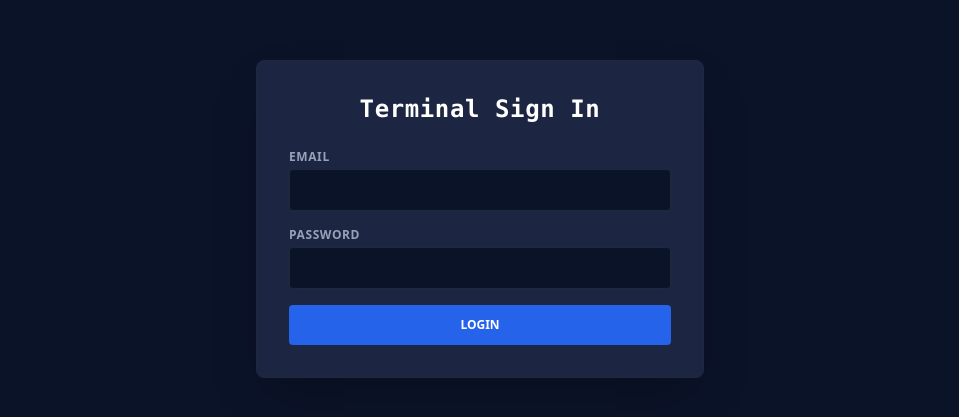
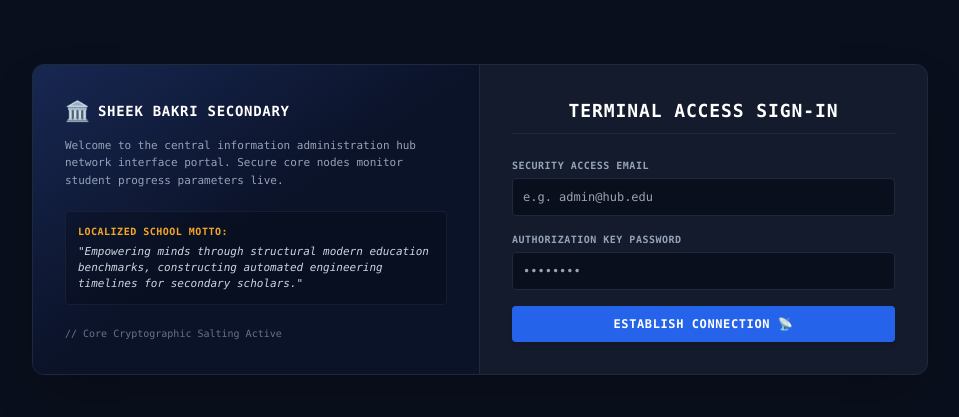
Before and after one commit to shekbakri98-cell/smart-school-system-portal, a Next.js app: page /login in a window 1280 px wide. Shown: the part 181-598 px from the top of the page, without its empty margins (160-1119 px from the left). Built offline with nearby package versions, Linux system fonts and the light colour scheme.

Commit message:
Update page.js

```diff
--- a/src/app/login/page.js
+++ b/src/app/login/page.js
@@ -22,11 +22,10 @@ export default function LoginPage() {
       });
 
       const data = await response.json();
+      if (!response.ok) throw new Error(data.error || "Authentication execution rejected.");
 
-      if (!response.ok) {
-        throw new Error(data.error || "Authentication execution rejected.");
-      }
-
+      localStorage.setItem('token', data.token);
+      localStorage.setItem('userRole', data.role);
       localStorage.setItem('username', data.username);
 
       router.push('/');
@@ -39,29 +38,74 @@ export default function LoginPage() {
   }
 
   return (
-    <div className="min-h-screen flex items-center justify-center bg-brandNavy px-4 text-slate-200">
-      <div className="w-full max-w-md bg-surfaceCard border border-slate-800 rounded-lg p-8 shadow-2xl">
-        <h2 className="text-2xl font-mono tracking-wide text-white font-bold text-center mb-6">Terminal Sign In</h2>
+    <div className="min-h-screen flex items-center justify-center bg-[#0a0f1d] px-4 text-slate-200 font-mono">
+      <div className="w-full max-w-4xl grid grid-cols-1 md:grid-cols-2 bg-[#141b2d] border border-slate-800 rounded-xl overflow-hidden shadow-2xl">
+
+        {/* LEFT SIDE: PROUD INSTITUTIONAL SPLASH PANEL */}
+        <div className="p-8 flex flex-col justify-between bg-gradient-to-br from-blue-900/40 via-brandNavy to-brandNavy border-b md:border-b-0 md:border-r border-slate-800 text-xs">
+          <div>
+            <div className="flex items-center gap-2 mb-2">
+              <span className="text-xl">🏛️</span>
+              <span className="text-white font-black tracking-wider uppercase text-sm">Sheek Bakri Secondary</span>
+            </div>
+            <p className="text-slate-400 leading-relaxed text-[11px] pt-1">
+              Welcome to the central information administration hub network interface portal. Secure core nodes monitor student progress parameters live.
+            </p>
+          </div>
+
+          <div className="mt-8 md:mt-0 space-y-1 bg-black/20 p-3 rounded border border-slate-800/60">
+            <p className="text-brandGold font-bold text-[10px] uppercase tracking-wider">Localized School Motto:</p>
+            <p className="text-slate-300 italic text-[11px]">"Empowering minds through structural modern education benchmarks, constructing automated engineering timelines for secondary scholars."</p>
+          </div>
+
+          <div className="text-[10px] text-slate-500 pt-4 md:pt-0">
+            // Core Cryptographic Salting Active
+          </div>
+        </div>
+
+        {/* RIGHT SIDE: INTERACTIVE SIGN IN FORM */}
+        <div className="p-8 flex flex-col justify-center">
+          <h2 className="text-lg font-bold text-white uppercase tracking-wider text-center mb-6 border-b border-slate-800 pb-2">Terminal Access Sign-In</h2>
 
           {errorMessage && (
-          <div className="mb-4 bg-red-950/40 border border-red-900 text-red-400 p-3 rounded text-xs text-center">
-            {errorMessage}
+            <div className="mb-4 bg-red-950/40 border border-red-900 text-red-400 p-2.5 rounded text-[11px] text-center">
+              ⚠️ {errorMessage}
             </div>
           )}
 
           <form onSubmit={handleLoginSequenceExecution} className="space-y-4 text-xs">
             <div>
-            <label className="block uppercase tracking-wider text-slate-400 mb-1 font-bold">Email</label>
-            <input type="email" required value={email} onChange={(e) => setEmail(e.target.value)} className="w-full bg-brandNavy border border-slate-800 rounded p-3 text-white focus:outline-none focus:border-blue-500" />
+              <label className="block uppercase tracking-wider text-slate-400 mb-1 font-bold text-[10px]">Security Access Email</label>
+              <input
+                type="email"
+                required
+                placeholder="e.g. admin@hub.edu"
+                value={email}
+                onChange={(e) => setEmail(e.target.value)}
+                className="w-full bg-[#0a0f1d] border border-slate-800 rounded p-2.5 text-white focus:outline-none focus:border-blue-500 transition-colors"
+              />
             </div>
             <div>
-            <label className="block uppercase tracking-wider text-slate-400 mb-1 font-bold">Password</label>
-            <input type="password" required value={password} onChange={(e) => setPassword(e.target.value)} className="w-full bg-brandNavy border border-slate-800 rounded p-3 text-white focus:outline-none focus:border-blue-500" />
+              <label className="block uppercase tracking-wider text-slate-400 mb-1 font-bold text-[10px]">Authorization Key Password</label>
+              <input
+                type="password"
+                required
+                placeholder="••••••••"
+                value={password}
+                onChange={(e) => setPassword(e.target.value)}
+                className="w-full bg-[#0a0f1d] border border-slate-800 rounded p-2.5 text-white focus:outline-none focus:border-blue-500 transition-colors"
+              />
             </div>
-          <button type="submit" disabled={isLoading} className="w-full py-3 bg-blue-600 hover:bg-blue-700 active:bg-blue-800 disabled:bg-blue-800 text-white font-bold uppercase rounded transition-colors">
-            {isLoading ? "PROCESSING..." : "LOGIN"}
+            <button
+              type="submit"
+              disabled={isLoading}
+              className="w-full py-2.5 bg-blue-600 hover:bg-blue-700 text-white font-bold uppercase rounded font-mono text-xs tracking-wider transition-colors shadow-md disabled:bg-blue-800"
+            >
+              {isLoading ? "Validating Tokens..." : "Establish Connection 📡"}
             </button>
           </form>
+        </div>
+
       </div>
     </div>
   );
```
Lines whose indentation alone changed are shown as unchanged.
